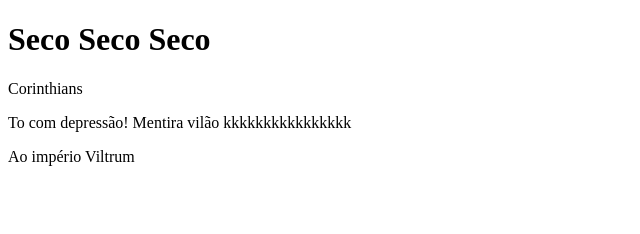
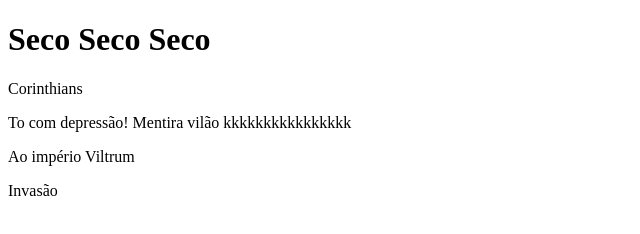
Before and after one commit to BrunoGomes-dev285/Aula-Hello-Word, a plain HTML site: page index.html in a window 1280 px wide. Shown: the full height of the page, 0-640 px from the left. Drawn offline with Linux system fonts and the light colour scheme.

Commit message:
Invasão

```diff
--- a/index.html
+++ b/index.html
@@ -12,6 +12,6 @@
     <p>Corinthians</p>
     <p>To com depressão! Mentira vilão kkkkkkkkkkkkkkkk</p>
     <p>Ao império Viltrum</p></p>
-
+    <p>Invasão</p>
 </body>
 </html>
```
